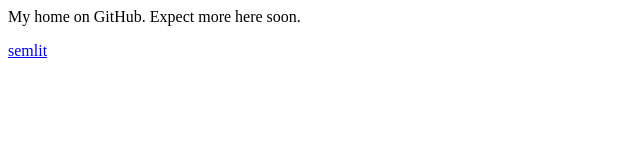
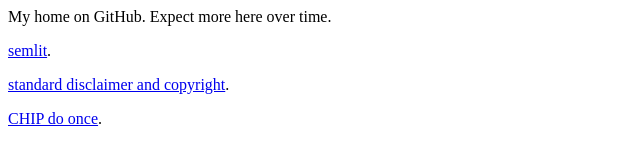
Before and after one commit to fordsfords/fordsfords.github.io, a plain HTML site: page index.html in a window 1280 px wide. Shown: the whole page, without its empty margins (0-640 px from the left). Drawn offline with Linux system fonts and the light colour scheme.

Commit message:
Add links to internal pages

```diff
--- a/index.html
+++ b/index.html
@@ -1,5 +1,7 @@
 <html><head><title>Fordsfords Git Home</title></head>
 <body>
-<p>My home on GitHub.  Expect more here soon.</p>
-<p><a href="semlit/html/">semlit</a></p>
+<p>My home on GitHub.  Expect more here over time.</p>
+<p><a href="semlit/html/">semlit</a>.</p>
+<p><a href="standard.html">standard disclaimer and copyright</a>.</p>
+<p><a href="w/index.php?title=CHIP_do_once">CHIP do once</a>.</p>
 </body></html>
```
